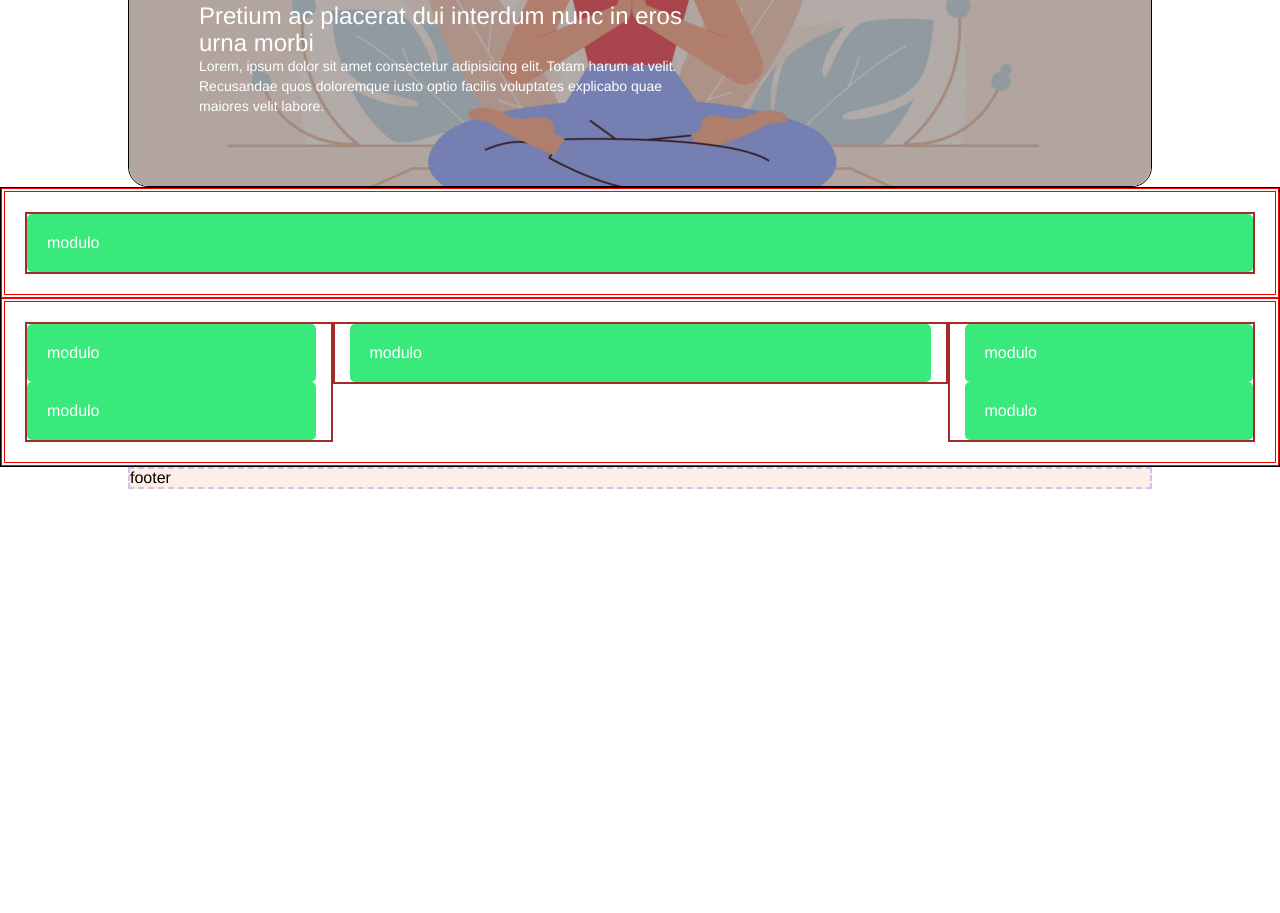
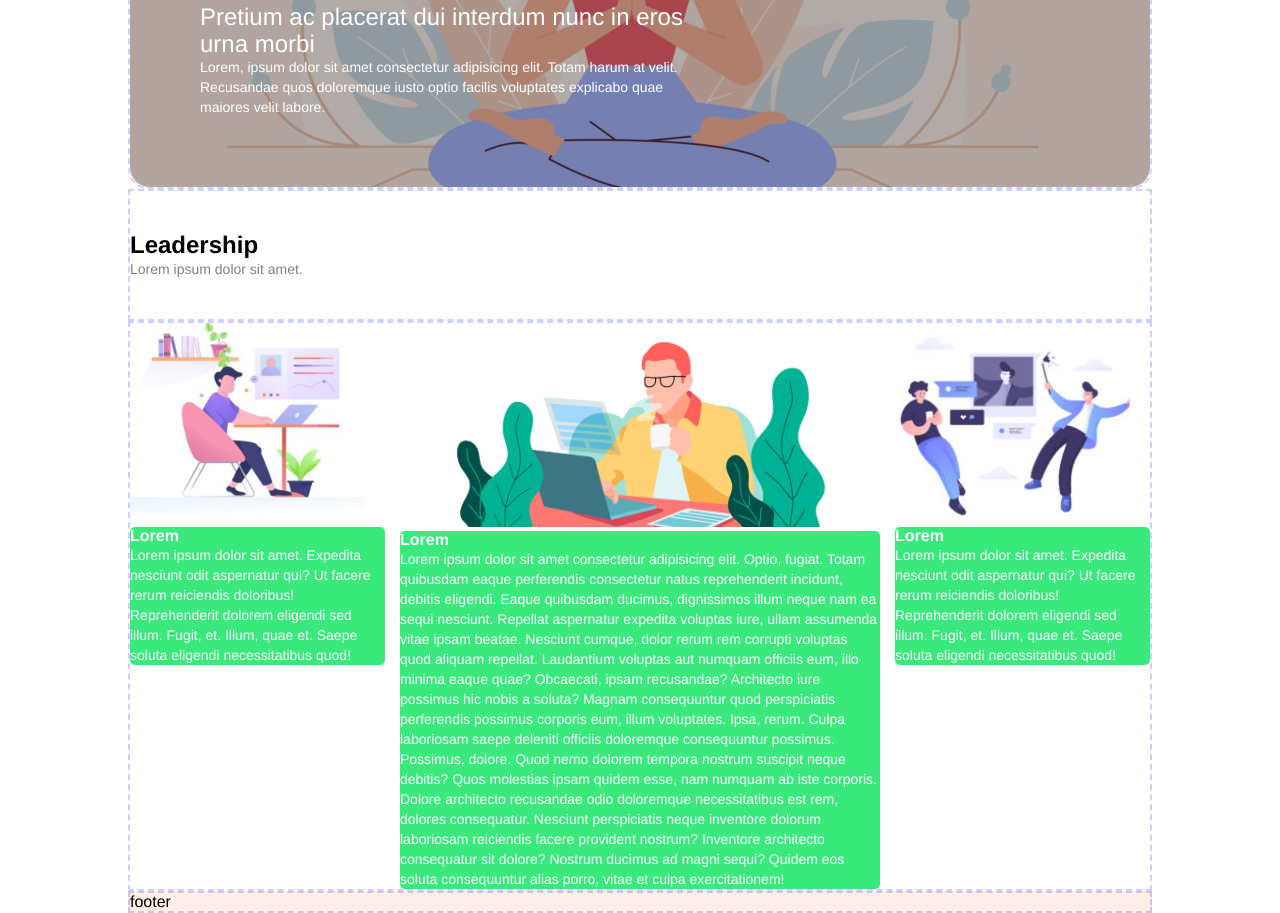
Before and after one commit to Deceit-87/htmlcss-wp, a plain HTML site: page index.html in a window 1280 px wide. Shown: the part 504-1417 px from the top of the page. Before the commit the page ends 993 px from the top, so only its background shows below. Drawn offline with Linux system fonts and the light colour scheme.

Commit message:
sec sezione

```diff
--- a/index.html
+++ b/index.html
@@ -34,33 +34,69 @@
         </section>
         <section id="main-content">
 
-                <div class="row">
+                <div class=" container row">
                 <div class="col-12">
-                    <div class="module">
-                        modulo
+                    <div class="module-title">
+                        <h2>Leadership</h2>
+                        <p>Lorem ipsum dolor sit amet.</p>
                     </div>
                 </div>
                 </div>
-                <div class="row">
+                <div class="container row">
                     <div class="col-3">
-                        <div class="module">
-                            modulo
+                        <div class="module-img-sm">
+                            <img class="overlay" src="./img/img-4.jpg" alt="">
+
+                            <img class="vis" src="./img/img-1.jpg" alt="">
                         </div>
                         <div class="module">
-                            modulo
+                            <h4>Lorem</h4>
+                            <p>Lorem ipsum dolor sit amet.
+                            Expedita nesciunt odit aspernatur qui?
+                            Ut facere rerum reiciendis doloribus!
+                            Reprehenderit dolorem eligendi sed illum.
+                            Fugit, et. Illum, quae et.
+                            Saepe soluta eligendi necessitatibus quod!</p>
                         </div>
                     </div>
                     <div class="col-6">
+                        <div class="module-img-bg">
+                           <img src="./img/banner-2.jpg" alt="">
+                        </div>
                         <div class="module">
-                            modulo
+                            <h4>Lorem</h4>
+                            <p>Lorem ipsum dolor sit amet consectetur adipisicing elit. Optio, fugiat.
+                            Totam quibusdam eaque perferendis consectetur natus reprehenderit incidunt, debitis eligendi.
+                            Eaque quibusdam ducimus, dignissimos illum neque nam ea sequi nesciunt.
+                            Repellat aspernatur expedita voluptas iure, ullam assumenda vitae ipsam beatae.
+                            Nesciunt cumque, dolor rerum rem corrupti voluptas quod aliquam repellat.
+                            Laudantium voluptas aut numquam officiis eum, illo minima eaque quae?
+                            Obcaecati, ipsam recusandae? Architecto iure possimus hic nobis a soluta?
+                            Magnam consequuntur quod perspiciatis perferendis possimus corporis eum, illum voluptates.
+                            Ipsa, rerum. Culpa laboriosam saepe deleniti officiis doloremque consequuntur possimus.
+                            Possimus, dolore. Quod nemo dolorem tempora nostrum suscipit neque debitis?
+                            Quos molestias ipsam quidem esse, nam numquam ab iste corporis.
+                            Dolore architecto recusandae odio doloremque necessitatibus est rem, dolores consequatur.
+                            Nesciunt perspiciatis neque inventore dolorum laboriosam reiciendis facere provident nostrum?
+                            Inventore architecto consequatur sit dolore? Nostrum ducimus ad magni sequi?
+                            Quidem eos soluta consequuntur alias porro, vitae et culpa exercitationem!</p>
                         </div>
                     </div>
                     <div class="col-3">
-                        <div class="module">
-                            modulo
+                        <div class="module-img-sm">
+                             <img class="overlay" src="./img/img-5.jpg" alt="">
+
+                             <img class="vis"src="./img/img-6.jpg" alt="">
+
                         </div>
                         <div class="module">
-                            modulo
+                            <h4>Lorem</h4>
+                            <p>Lorem ipsum dolor sit amet.
+                            Expedita nesciunt odit aspernatur qui?
+                            Ut facere rerum reiciendis doloribus!
+                            Reprehenderit dolorem eligendi sed illum.
+                            Fugit, et. Illum, quae et.
+                            Saepe soluta eligendi necessitatibus quod!</p>
                         </div>
                     </div>
                 </div>
--- a/style.css
+++ b/style.css
@@ -36,7 +36,7 @@ a{
 }
 .row [class^="col-"]{
     float: left;
-    padding: 0 15px;
+    /* padding: 0 15px; */
 }
 .row [class^="col-"]:first-child{
 
@@ -48,10 +48,12 @@ padding-right: 0;
 }
 .col-6{
     width: 50%;
+    padding: 0 15px;
 }
 
 .col-3{
     width: 25%;
+    position: relative;
 }
 
 .col-12{
@@ -60,15 +62,15 @@ padding-right: 0;
     /* debug rules */
 
 .module{
-    padding: 20px;
+    /* padding: 20px; */
     background-color: rgb(57, 233, 124);
     border-radius: 5px;
     color: white;
 }
-.debug header .container{
+/* .debug header .container{
     background-color: rgb(160, 68, 247,0.2);
     /* padding: 20px; */
-}
+} */
 
 .debug section {
     border:1px solid;
@@ -90,9 +92,9 @@ padding-right: 0;
     /* background-color: rgb(175, 165, 238,0.2); */
 }
 
-.debug .row{
+/* .debug .row{
     border: 4px double red;
-    padding: 20px;
+    padding: 20px; */
 }
 .debug .row [class^="col-"] {
     border:2px solid brown;
@@ -158,3 +160,54 @@ header{
    max-width: 500px;
     z-index: 9999;
 }
+
+/* TITOLO SECONDA SEZIONE */
+
+.module-title{
+    padding: 40px 0;
+    color: black;
+}
+
+.col-12 .module-title p{
+    color: grey;
+}
+
+/* SECONDA SEZIONE */
+
+
+.module-img-sm{
+    position: relative;
+    max-width: 235px;
+    max-height: 204px;
+}
+.col-3 .module-img-sm img{
+    object-position: center;
+    object-fit: cover;
+     width: 100%;
+    height: 204px;
+}
+.col-6 .module-img-bg img{
+    object-position: center;
+    width: 100%;
+    height: 204px;
+    object-fit:cover;
+
+
+
+}
+.overlay{
+    object-position: center;
+
+    width: 235px;
+    height: 204px;
+    max-width: 100%;
+    position: absolute;
+    top:0;
+    left:0;
+}
+
+
+
+.module-img-sm:hover .overlay{
+    visibility:hidden ;
+}
```
